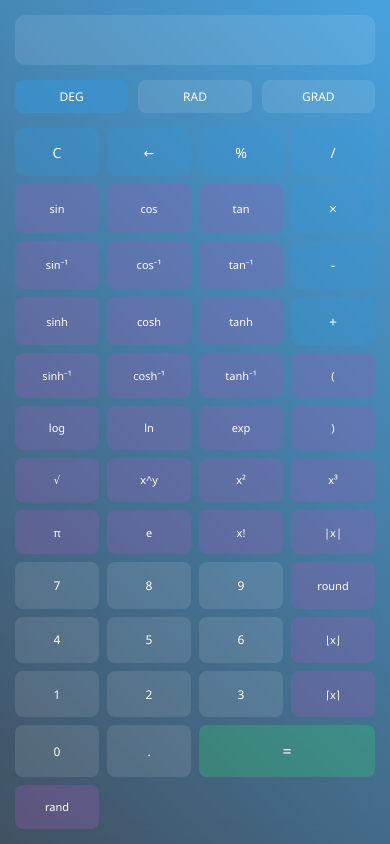
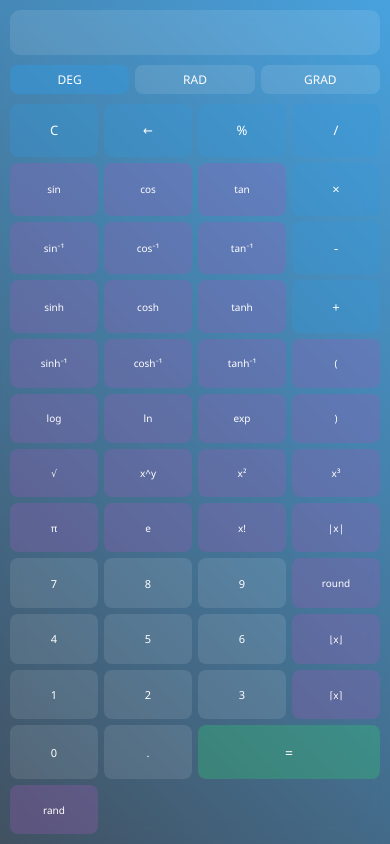
Before and after one commit to MatheusAvallone/calculadora, a website: page index.html in a window 390 px wide. Drawn offline with Linux system fonts and the light colour scheme.

Commit message:
Ajustes para mobile

```diff
--- a/css/style.css
+++ b/css/style.css
@@ -10,18 +10,15 @@
     user-select: none;
 }
 
-html {
+html, body {
     height: 100%;
     width: 100%;
     overflow: hidden;
     position: fixed;
+    touch-action: none;
 }
 
 body {
-    height: 100%;
-    width: 100%;
-    overflow: hidden;
-    position: fixed;
     display: flex;
     justify-content: center;
     align-items: center;
@@ -33,41 +30,43 @@ body {
     background: rgba(255, 255, 255, 0.1);
     backdrop-filter: blur(10px);
     border-radius: 20px;
-    padding: 20px;
+    padding: 15px;
     box-shadow: 0 15px 35px rgba(0, 0, 0, 0.2);
     width: 100%;
     max-width: 500px;
-    height: auto;
-    max-height: 100%;
+    height: 100%;
+    max-height: 100vh;
     display: flex;
     flex-direction: column;
+    overflow: hidden;
 }
 
 .display {
-    margin-bottom: 15px;
+    margin-bottom: 10px;
+    flex-shrink: 0;
 }
 
 #display {
     width: 100%;
-    height: 60px;
+    height: 50px;
     border: none;
     background: rgba(255, 255, 255, 0.1);
     border-radius: 10px;
-    padding: 0 20px;
-    font-size: 24px;
+    padding: 0 15px;
+    font-size: 16px !important;
     color: white;
     text-align: right;
     outline: none;
     -webkit-appearance: none;
     -moz-appearance: none;
     appearance: none;
-    font-size: 16px !important;
 }
 
 .mode-switch {
     display: flex;
-    gap: 10px;
-    margin-bottom: 15px;
+    gap: 8px;
+    margin-bottom: 10px;
+    flex-shrink: 0;
 }
 
 .mode-btn {
@@ -89,16 +88,19 @@ body {
 .buttons {
     display: grid;
     grid-template-columns: repeat(4, 1fr);
-    gap: 8px;
+    gap: 6px;
     flex: 1;
+    overflow-y: auto;
+    -webkit-overflow-scrolling: touch;
+    padding-bottom: env(safe-area-inset-bottom);
 }
 
 button {
-    padding: 12px;
+    padding: 10px;
     border: none;
     background: rgba(255, 255, 255, 0.1);
     color: white;
-    font-size: 14px;
+    font-size: 12px;
     border-radius: 8px;
     cursor: pointer;
     transition: all 0.3s ease;
@@ -118,43 +120,51 @@ button:active {
 
 .operator {
     background: rgba(52, 152, 219, 0.3);
-    font-size: 16px;
+    font-size: 14px;
 }
 
 .function {
     background: rgba(155, 89, 182, 0.3);
-    font-size: 13px;
+    font-size: 11px;
 }
 
 .equals {
     background: rgba(46, 204, 113, 0.3);
     grid-column: span 2;
-    font-size: 16px;
+    font-size: 14px;
 }
 
 @media (max-width: 520px) {
     .calculator {
-        padding: 15px;
-        height: 100%;
+        padding: 10px;
         border-radius: 0;
     }
 
     button {
-        padding: 10px;
-        font-size: 12px;
+        padding: 8px;
+        font-size: 11px;
     }
 
     .function {
-        font-size: 11px;
+        font-size: 10px;
     }
 
     .operator {
-        font-size: 14px;
+        font-size: 13px;
     }
 
     #display {
-        height: 50px;
-        font-size: 20px;
+        height: 45px;
+        font-size: 16px !important;
+    }
+
+    .mode-switch {
+        gap: 6px;
+    }
+
+    .mode-btn {
+        padding: 6px;
+        font-size: 12px;
     }
 }
 
```
